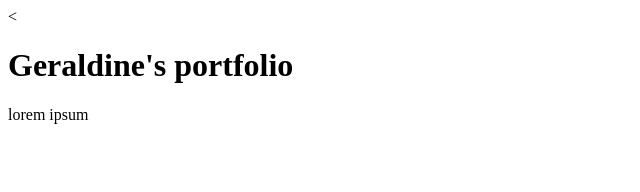
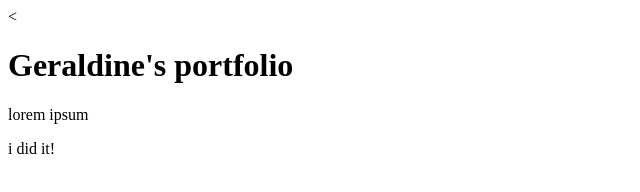
Before and after one commit to JanelleCast/animated-enigma, a plain HTML site: page index.html in a window 1280 px wide. Shown: the full height of the page, 0-640 px from the left. Drawn offline with Linux system fonts and the light colour scheme.

Commit message:
Update index.html

```diff
--- a/index.html
+++ b/index.html
@@ -7,5 +7,6 @@
   <body>
     <h1>Geraldine's portfolio</h1>
       <p>lorem ipsum</p>
+    <p> i did it! </p>
   </body>
 </html>
```
